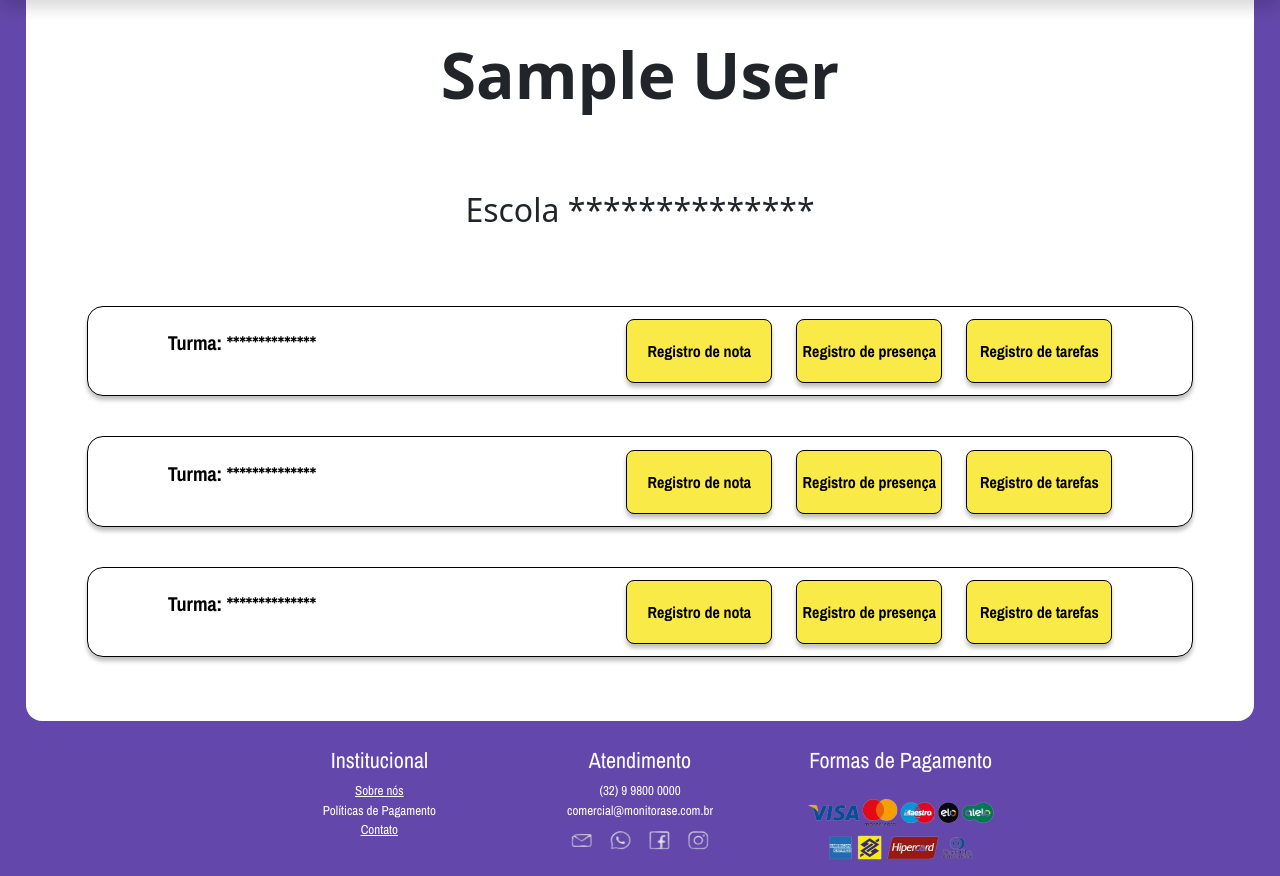
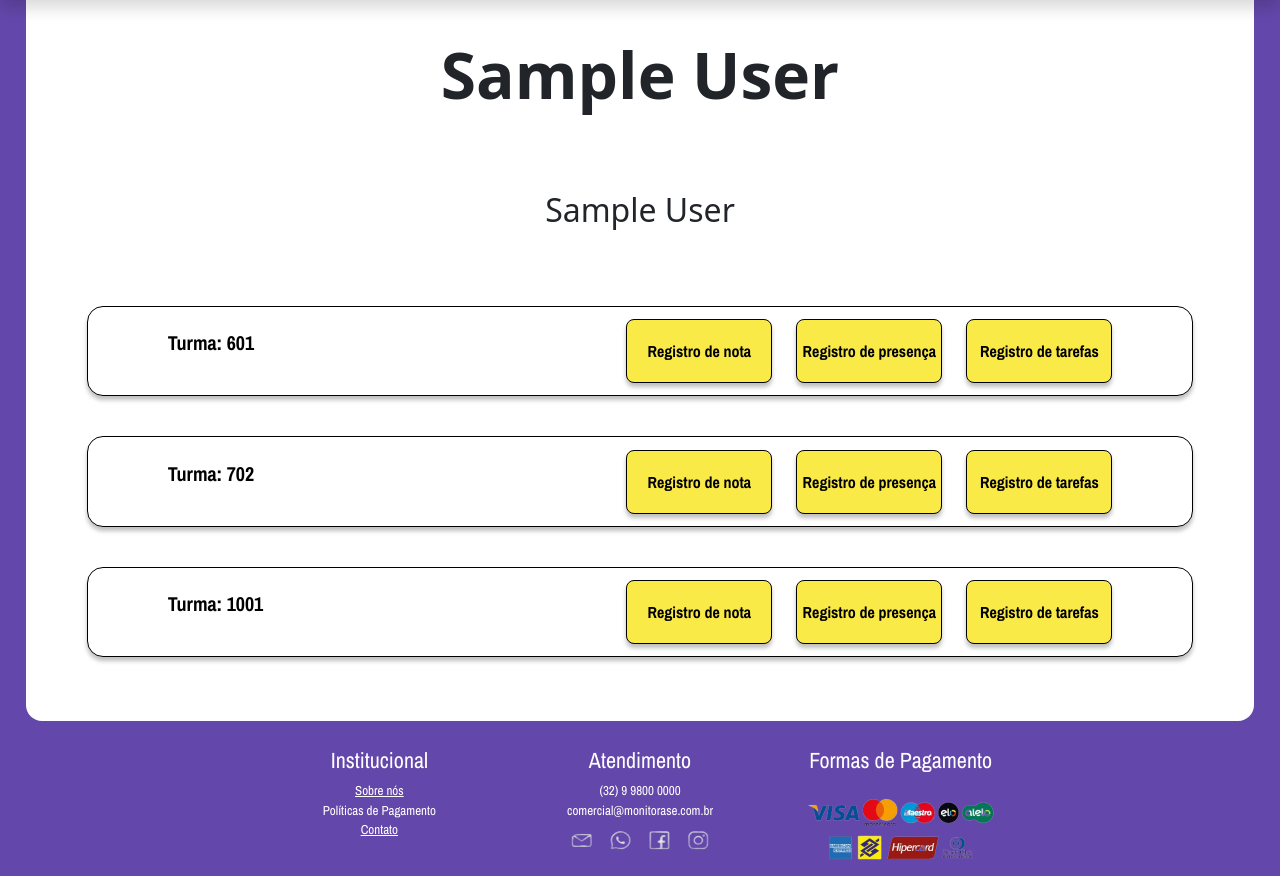
Before and after one commit to monitoraSE/MonitoraSE, a PHP site: page /professor_turmas.php in a window 1280 px wide. Shown: the part 72-948 px from the top of the page. Run offline with PHP 8.4, Linux system fonts and the light colour scheme; the visitor is signed in with stand-in values (Sample User, id 1); data that the repository does not hold is empty.

Commit message:
Add files via upload

```diff
--- a/cadastro.php
+++ b/cadastro.php
@@ -48,7 +48,7 @@
       <input type="text" class="form-control" id="nomeFormCada" name="nome" required>
 
       <label for="nomeusuFormCada" class="form-label "><b>Nome do Usuário:</b></label>
-      <input type="text" class="form-control" id="nomeusuFormCada" name="nome_usuario" placeholder="Para fazer login" required>
+      <input type="text" class="form-control" id="nomeusuFormCada" name="idusuario" placeholder="Para fazer login" required>
 
       <label for="emailFormCada" class="form-label "><b>E-mail:</b></label>
       <input type="email" class="form-control" id="emailFormCada" placeholder="name@example.com" name="email" required>
--- a/professor_turmas.php
+++ b/professor_turmas.php
@@ -48,13 +48,13 @@
 
     <main class="card-branco">
         <h1 class="titulo-principal"><?php print $_SESSION['usuarioNome']; ?></h1>
-        <h2 class="titulo-principal secundario">Escola **************</h2>
+        <h2 class="titulo-principal secundario"><?php print $_SESSION['escolaNome']; ?></h2>
 
         <!-- Turma dentro do container trasparente com bordas -->
         <div class="card_transparente">
             <div class="container_texto turma">
                 <p class="texto escola">
-                    Turma: **************
+                    Turma: 601
                 </p>
             </div>
 
@@ -79,7 +79,7 @@
         <div class="card_transparente">
             <div class="container_texto turma">
                 <p class="texto escola">
-                    Turma: **************
+                    Turma: 702
                 </p>
             </div>
 
@@ -104,7 +104,7 @@
         <div class="card_transparente">
             <div class="container_texto turma">
                 <p class="texto escola">
-                    Turma: **************
+                    Turma: 1001
                 </p>
             </div>
 
```
